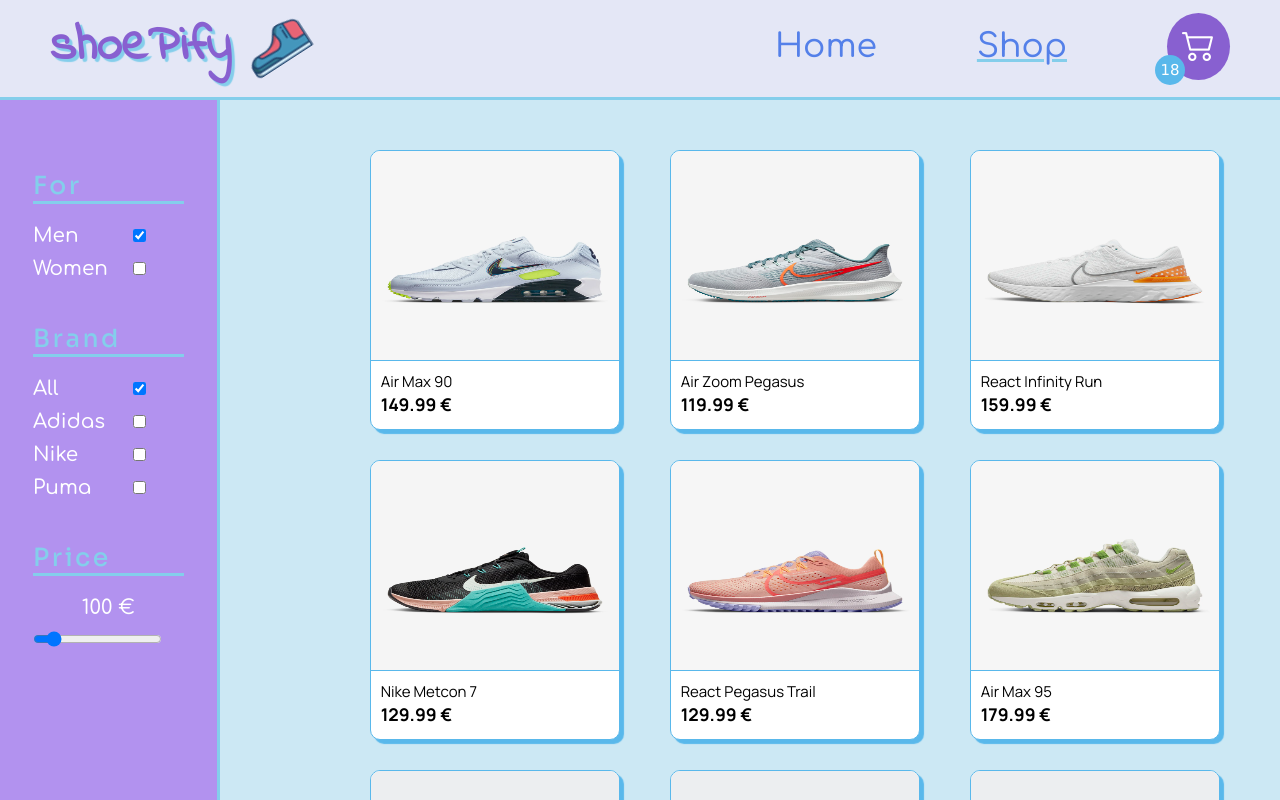
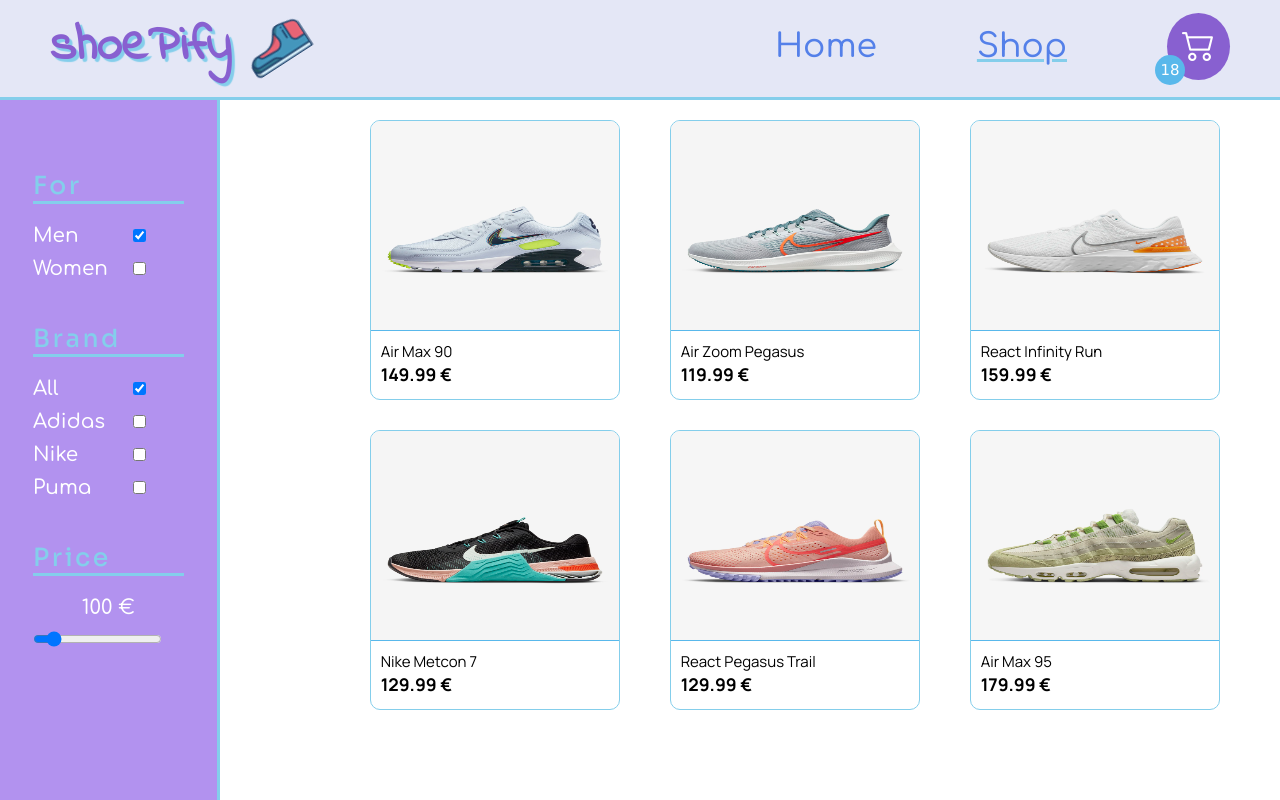
Before and after one commit to Frederic-Ferreira/shoepify-app, a React (Vite) app: page /shop in a window 1280 px wide. Shown: the top 800 px of the page. Built offline with nearby package versions, Linux system fonts and the light colour scheme.

Commit message:
pages button . . .

```diff
--- a/src/components/Shop.jsx
+++ b/src/components/Shop.jsx
@@ -29,7 +29,9 @@
       <Sidebar price={price} handleChange={handleChange} />
       <div id="list-items">
         <ul>
-          {shoelist.map((shoe) => {
+          {shoelist.map((shoe, i) => {
+            if (shoelist.length > 6) {
+              if (i < 6) {
                 return (
                   <li className="card">
                     <img
@@ -43,6 +45,8 @@
                     <h3>{shoe.price * shoe.quantity + ' €'}</h3>
                   </li>
                 );
+              }
+            }
           })}
         </ul>
       </div>
--- a/src/sass/main.scss
+++ b/src/sass/main.scss
@@ -179,6 +179,7 @@
     font-size: 2rem;
     padding: 1rem;
     border-bottom: 1px solid black;
+    background-color: white;
 
     img {
       height: 50px;
@@ -342,9 +343,9 @@
 }
 
 #list-items {
-  padding: 5rem 0 0 15rem;
+  padding: 2rem 0 0 15rem;
   width: 100%;
-  background-color: $lighter-blue;
+  background-color: white;
 
   ul {
     display: flex;
@@ -361,15 +362,15 @@
     width: 250px;
     padding-bottom: 1rem;
     border-radius: 10px;
-    border: 1px solid $middle-blue;
-    box-shadow: 4px 4px 1px $middle-blue;
+    border: 1px solid $light-blue;
+    // box-shadow: 2px 2px 10px $light-blue;
     transition: all 0.5s ease;
 
     &:hover {
       cursor: pointer;
       // transform: translate(-5px, 5px);
       transform: scale(1.1);
-      box-shadow: 7px 5px 5px $middle-blue;
+      // box-shadow: 7px 5px 10px $light-blue;
     }
 
     img {
```
Lines whose indentation alone changed are shown as unchanged.
